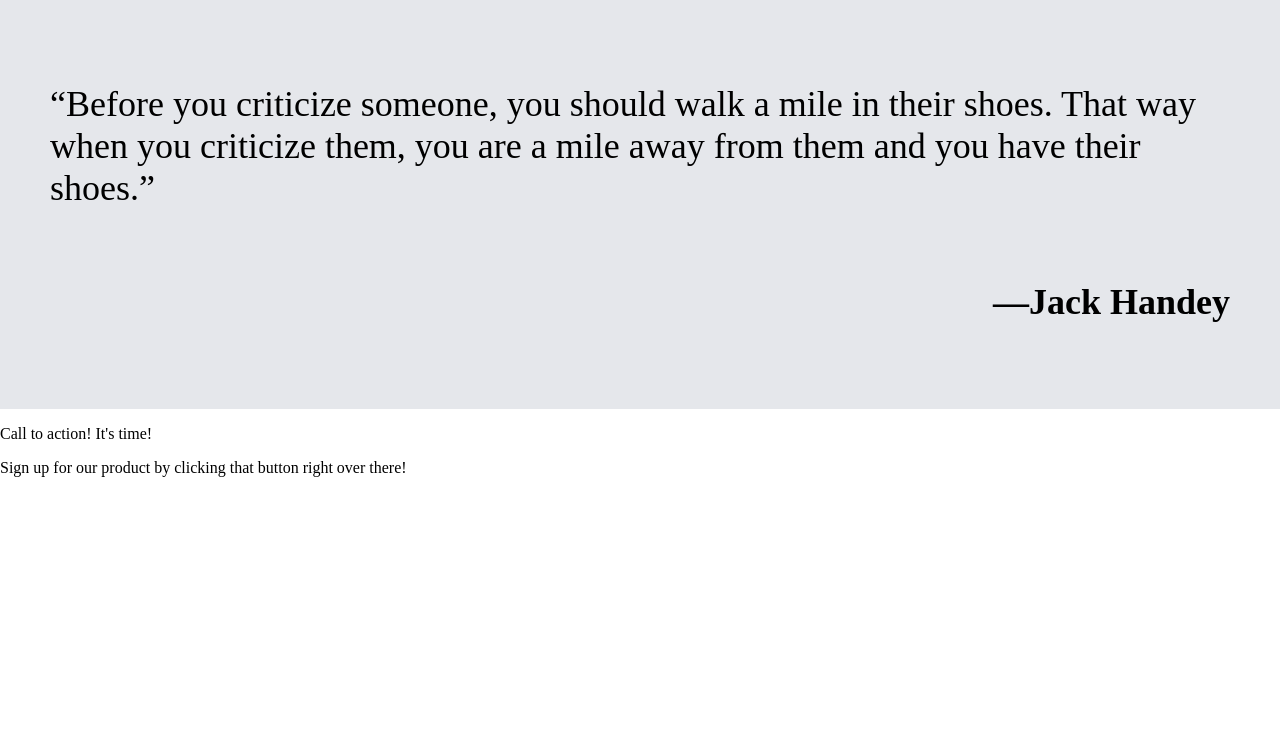
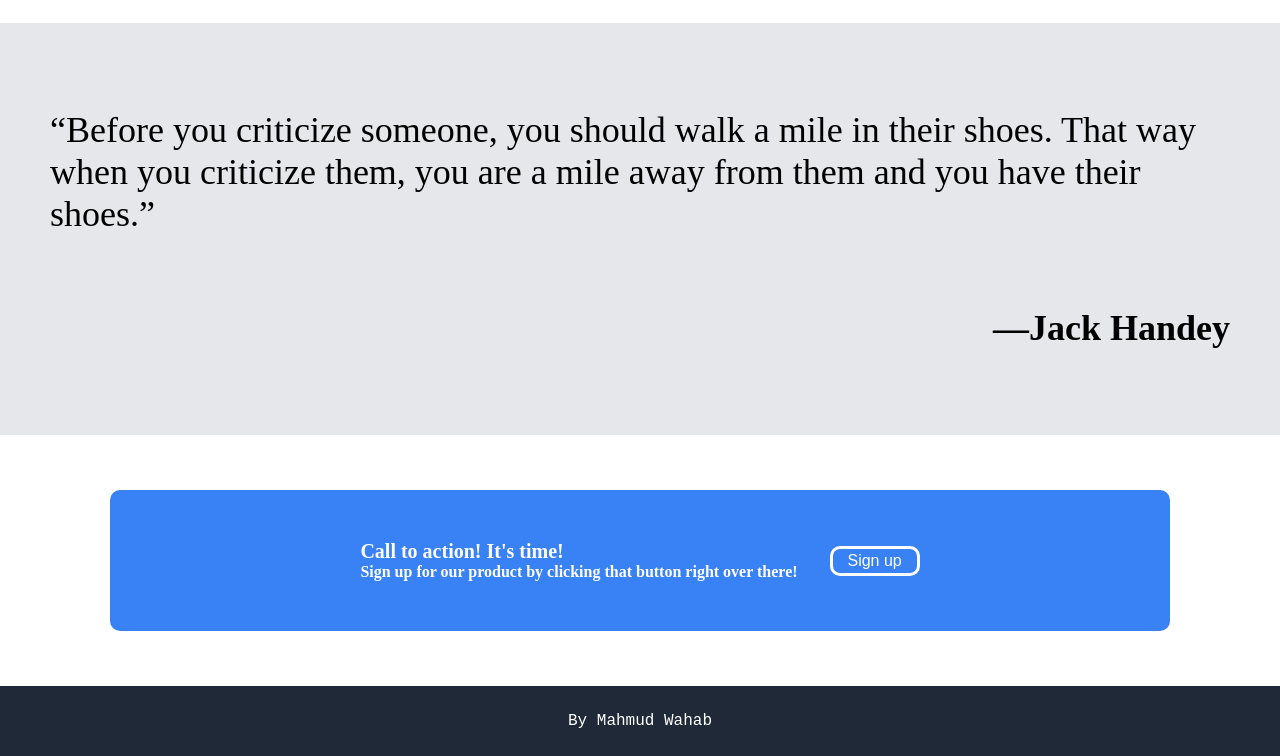
Before and after one commit to Wahab716/Landing-Page, a plain HTML site: page index.html in a window 1280 px wide. Shown: the part 790-1546 px from the top of the page. Before the commit the page ends 1283 px from the top, so only its background shows below. Drawn offline with Linux system fonts and the light colour scheme.

Commit message:
Fix up ad, create footer, and change minor details

```diff
--- a/index.html
+++ b/index.html
@@ -45,7 +45,7 @@
     </div>
     <div class = "information">
         <h2>
-            Some random information.
+            Some random information
         </h2>
         <div class = "info-photos">
             <div><img class = "picture" src = "images/barbell.jpg"></div>
@@ -62,12 +62,18 @@
             you have their shoes.”</p>
         <p class = "quote-creator">—Jack Handey</p>
     </div>
-    <div class = "ad">
-        <div>
-            <p class = "ad-title">Call to action! It's time!</p>
-            <p class = "ad-text">Sign up for our product
-                by clicking that button right over there!</p>
+    <div class = "ad-container">
+        <div class = "ad">
+            <div id = "ad-words">
+                <p class = "action">Call to action! It's time!</p>
+                <p>Sign up for our product
+                    by clicking that button right over there!</p>
+            </div>
+            <button>Sign up</button>
         </div>
+    </div>
+    <div class = "footer">
+        <p>By Mahmud Wahab</p>
     </div>
 </body>
 
--- a/style.css
+++ b/style.css
@@ -57,6 +57,7 @@ button {
     background-color: #3882F6;
     color: white;
     border: none;
+    font-size: 20px;
 }
 
 .header-image {
@@ -76,8 +77,8 @@ button {
     color: #f9faf8;
 }
 
-.header-lower p {
-    font-size: 18px;
+.header-info p {
+    font-size: 24px;
     color: #E5E7EB;
     flex-wrap: wrap;
 }
@@ -97,13 +98,14 @@ button {
 .info-photos {
     display: flex;
     justify-content: space-around;
-    width: 100vh;
+    width: 100vw;
     padding-bottom: 100px;
     gap: 32px;
+    flex-wrap: wrap;
 }
 
 .picture {
-    width: 200px;
+    width: 235px;
     height: auto;
     border: 3px solid rgb(102, 179, 204);
     border-radius: 15%;
@@ -124,3 +126,60 @@ button {
     align-self: flex-end;
     font-weight: bold;
 }
+
+.ad-container {
+    display: flex;
+    background-color: white;
+    justify-content: center;
+    align-items: center;
+    padding: 55px;
+}
+
+.ad {
+    display: flex;
+    justify-content: center;
+    background-color: #3882F6;
+    align-items: center;
+    gap: 32px;
+    padding: 50px;
+    width: 75vw;
+    border-radius: 10px;
+}
+
+.ad p {
+    color: white;
+    font-weight: bold;
+    margin: 0;
+}
+
+.ad-words {
+    display: flex;
+    align-items: center;
+}
+
+.action {
+    font-size: 20px;
+    font-weight: bold;
+    margin: 0;
+}
+
+.ad button {
+    display: flex;
+    align-items: center;
+    justify-content: center;
+    width: 90px;
+    height: 30px;
+    border: 3px solid white;
+    border-radius: 10px;
+    font-size: 16px;
+}
+
+.footer {
+    padding: 10px;
+    background-color: #1F2937;
+    color: white;
+    display: flex;
+    justify-content: center;
+    align-items: center;
+    font-family: 'Courier New', Courier, monospace;
+}
```
